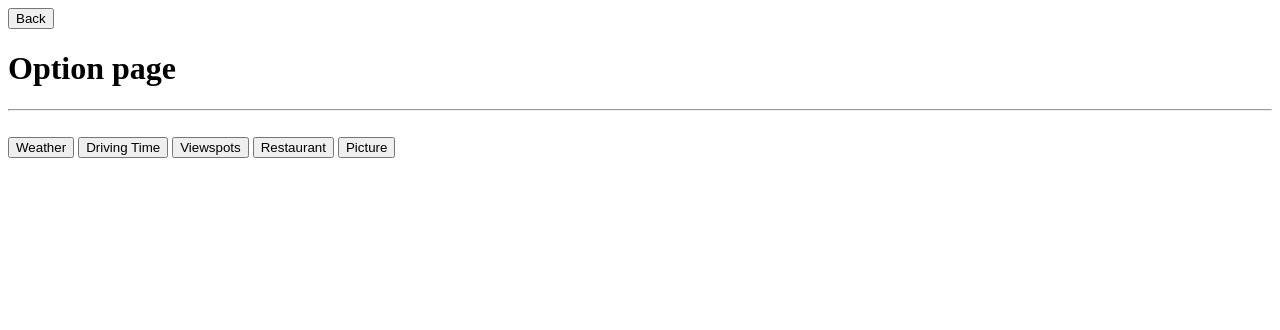
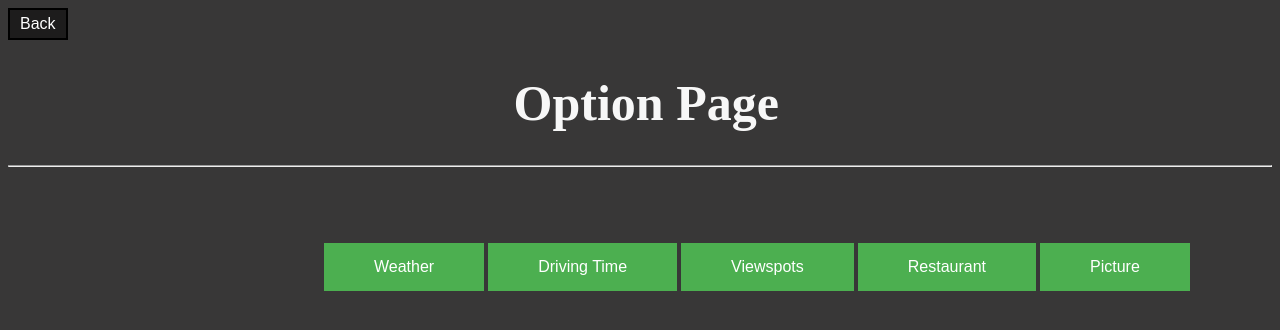
Before and after one commit to Jaron-U/City_GuideBook, a Flask app: page /options in a window 1280 px wide. Shown: the top 330 px of the page. Run offline with Flask 2, Linux system fonts and the light colour scheme; some libraries are stand-ins or nearby versions.

Commit message:
button update

```diff
--- a/templates/options.html
+++ b/templates/options.html
@@ -7,7 +7,10 @@
 
         <link rel="stylesheet" href="https://use.fontawesome.com/releases/v5.15.1/css/all.css" crossorigin="anonymous">
 
-        <!-- <link rel="stylesheet" href="style.css"> -->
+        <link rel="stylesheet" href="{{ url_for('static', filename='css/option.css') }}">
+
+        <!-- <link rel="stylesheet" href="option.css"> -->
+
         <script type="text/javascript" src="http://apps.bdimg.com/libs/jquery/2.1.4/jquery.min.js"></script>
     </head>
 
@@ -21,16 +24,15 @@
         </script>
 
         <header>
-            <h1>Option page</h1>
+            <h1 class="title">Option Page</h1>
             <hr>
             <br>
         </header>
-        <button id = "search button" class="search" onclick="picture();">Weather</button>
-        <button id = "search button" class="search" onclick="picture();">Driving Time</button>
-        <button id = "search button" class="search" onclick="picture();">Viewspots</button>
-        <button id = "search button" class="search" onclick="picture();">Restaurant</button>
-        <button id = "search button" class="search" onclick="picture();">Picture</button>
-
+        <button id = "search_button1" class="search1" onclick="picture();">Weather</button>
+        <button id = "search_button2" class="search2" onclick="picture();">Driving Time</button>
+        <button id = "search_button3" class="search3" onclick="picture();">Viewspots</button>
+        <button id = "search_button4" class="search4" onclick="picture();">Restaurant</button>
+        <button id = "search_button5" class="search5" onclick="picture();">Picture</button>
         <script>
             function picture() {
                 window.location.href="picture";
```
